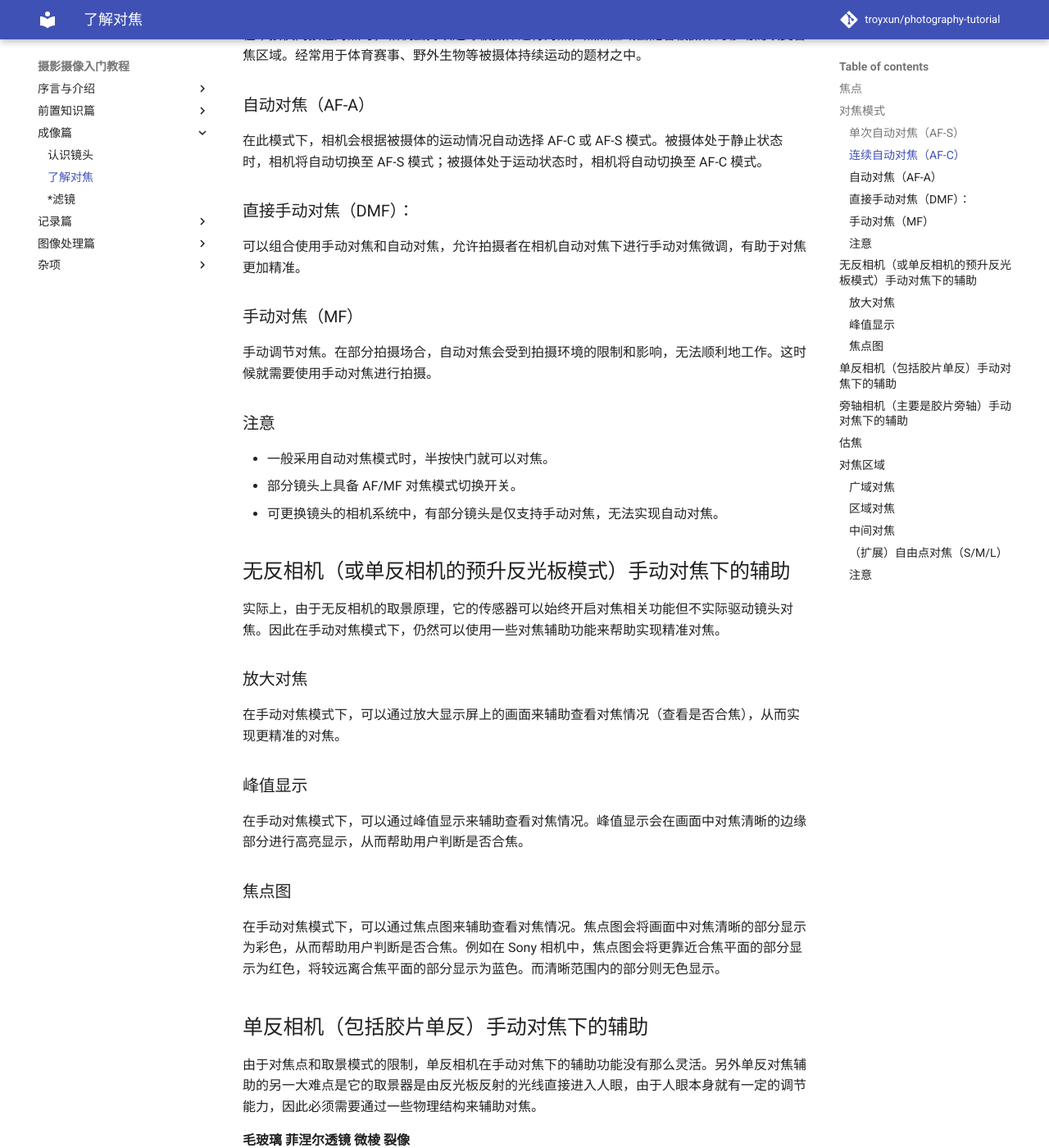
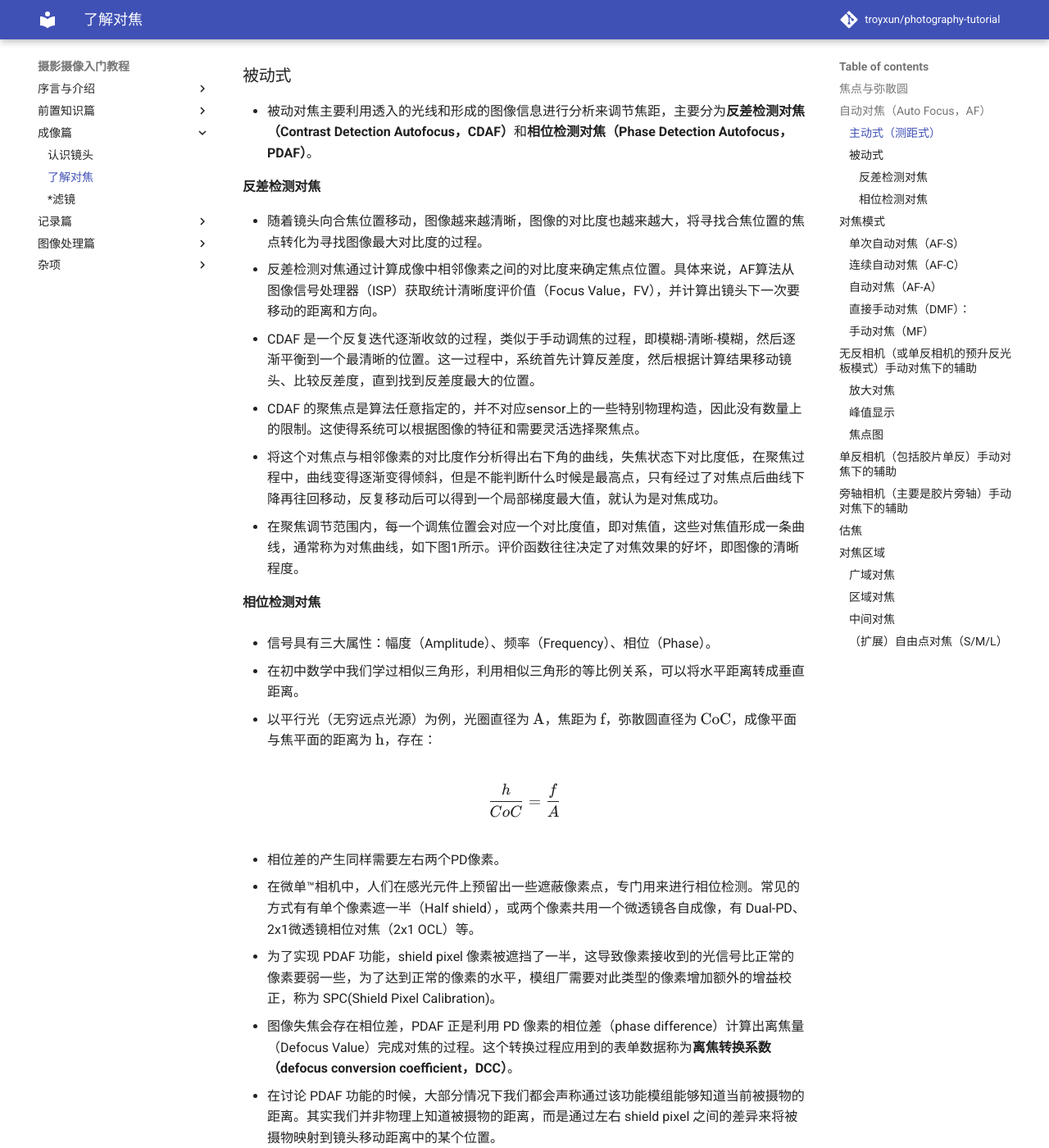
Before and after one commit to troyxun/photography-tutorial, an MkDocs documentation site: the page built from docs/focus.md, in a window 1280 px wide and 1400 px high, scrolled down 860 px. Shown: the whole window at 82% size. Built offline with MkDocs 1.6.1 and Material for MkDocs 9.7.7, drawn with Linux system fonts in a browser that asks for light colours; comment, search, counter and statistics services are not loaded; some of the changed text lies outside the part shown.

Commit message:
Update focus.md

```diff
--- a/docs/focus.md
+++ b/docs/focus.md
@@ -1,6 +1,10 @@
 # 对焦（Focus）
-## 焦点
-- 在「[认识镜头](lens.md)」中我们提到了镜头的光学结构。当平行光线射入凸透镜时，理想镜头将所有的光线聚集在一点，这个点，就叫做焦点，焦点和镜片光学中心的距离叫做焦距。过焦点后光线继续以锥状发散开来。
+## 焦点与弥散圆
+
+- 在「[认识镜头](lens.md)」中我们提到了镜头的光学结构、焦点。
+
+- 当与光轴平行的光线射入凸透镜并过焦点后，光线继续以锥状发散开来。在焦点前后，光线开始聚集和扩散，点的影象变成模糊的，形成一个扩大的圆，这个圆就叫做**弥散圆（circle of confusion）**。如果弥散圆的直径小于人眼的分辨能力，像在一定范围内产生的模糊是不能辨认的。这个不能辨认的弥散圆叫做**容许弥散圆(permissible circle of confusion)**。
+
 - 凸透镜的成像规律为：
 
 $$
@@ -10,6 +14,53 @@
 其中：$u$ 为物距，$v$ 为像距，$f$ 为焦距。
 
 - 理想情况下，对焦的过程使得特定平面上的点光源，在经过镜头合焦后，在焦平面上被完美还原成一个点，即「绝对清晰」。
+
+## 自动对焦（Auto Focus，AF）
+- 对于机器来说，准确快速地进行对焦是一件困难的事情。早期的成像系统中，主要采取手动对焦的方式，产生了下文阐述的「手动对焦下的辅助」，他们主要是根据人眼主观判断手动进行反复调节。
+- 自动对焦则将手动对焦的过程自动化，即自动进行相机镜头的镜组移动，使在传感器上成清晰的像。
+
+### 主动式（测距式）
+
+### 被动式
+
+- 被动对焦主要利用透入的光线和形成的图像信息进行分析来调节焦距，主要分为**反差检测对焦（Contrast Detection Autofocus，CDAF）**和**相位检测对焦（Phase Detection Autofocus，PDAF）**。
+
+#### 反差检测对焦
+
+- 随着镜头向合焦位置移动，图像越来越清晰，图像的对比度也越来越大，将寻找合焦位置的焦点转化为寻找图像最大对比度的过程。
+- 反差检测对焦通过计算成像中相邻像素之间的对比度来确定焦点位置。具体来说，AF算法从图像信号处理器（ISP）获取统计清晰度评价值（Focus Value，FV），并计算出镜头下一次要移动的距离和方向。
+- CDAF 是一个反复迭代逐渐收敛的过程，类似于手动调焦的过程，即模糊-清晰-模糊，然后逐渐平衡到一个最清晰的位置。这一过程中，系统首先计算反差度，然后根据计算结果移动镜头、比较反差度，直到找到反差度最大的位置。
+- CDAF 的聚焦点是算法任意指定的，并不对应sensor上的一些特别物理构造，因此没有数量上的限制。这使得系统可以根据图像的特征和需要灵活选择聚焦点。
+- 将这个对焦点与相邻像素的对比度作分析得出右下角的曲线，失焦状态下对比度低，在聚焦过程中，曲线变得逐渐变得倾斜，但是不能判断什么时候是最高点，只有经过了对焦点后曲线下降再往回移动，反复移动后可以得到一个局部梯度最大值，就认为是对焦成功。
+- 在聚焦调节范围内，每一个调焦位置会对应一个对比度值，即对焦值，这些对焦值形成一条曲线，通常称为对焦曲线，如下图1所示。评价函数往往决定了对焦效果的好坏，即图像的清晰程度。
+
+#### 相位检测对焦
+
+- 信号具有三大属性：幅度（Amplitude）、频率（Frequency）、相位（Phase）。
+
+- 在初中数学中我们学过相似三角形，利用相似三角形的等比例关系，可以将水平距离转成垂直距离。
+
+- 以平行光（无穷远点光源）为例，光圈直径为 $\text{A}$，焦距为 $\text{f}$，弥散圆直径为 $\text{CoC}$，成像平面与焦平面的距离为 $\text{h}$，存在：
+
+$$
+\frac{h}{CoC} = \frac{f}{A}
+$$
+
+- 相位差的产生同样需要左右两个PD像素。
+
+- 在微单™相机中，人们在感光元件上预留出一些遮蔽像素点，专门用来进行相位检测。常见的方式有有单个像素遮一半（Half shield），或两个像素共用一个微透镜各自成像，有 Dual-PD、2x1微透镜相位对焦（2x1 OCL）等。
+
+- 为了实现 PDAF 功能，shield pixel 像素被遮挡了一半，这导致像素接收到的光信号比正常的像素要弱一些，为了达到正常的像素的水平，模组厂需要对此类型的像素增加额外的增益校正，称为 SPC(Shield Pixel Calibration)。
+
+- 图像失焦会存在相位差，PDAF 正是利用 PD 像素的相位差（phase difference）计算出离焦量（Defocus Value）完成对焦的过程。这个转换过程应用到的表单数据称为**离焦转换系数（defocus conversion coefficient，DCC）**。
+
+- 在讨论 PDAF 功能的时候，大部分情况下我们都会声称通过该功能模组能够知道当前被摄物的距离。其实我们并非物理上知道被摄物的距离，而是通过左右 shield pixel 之间的差异来将被摄物映射到镜头移动距离中的某个位置。
+
+!!! Note
+    在传统的单镜头反光式相机中，存在独立的对焦传感器。在反光板的背面存在一个副反光板，副反光板会把从镜头入射的部分光线送到对焦传感器上，进行焦点的确定。
+
+
+
 
 ## 对焦模式
 一般常见的对焦模式有手动对焦（MF）和自动对焦（AF-S、AF-C、AF-A）。
@@ -29,10 +80,10 @@
 ### 手动对焦（MF）
 手动调节对焦。在部分拍摄场合，自动对焦会受到拍摄环境的限制和影响，无法顺利地工作。这时候就需要使用手动对焦进行拍摄。
 
-### 注意
-- 一般采用自动对焦模式时，半按快门就可以对焦。
-- 部分镜头上具备 AF/MF 对焦模式切换开关。
-- 可更换镜头的相机系统中，有部分镜头是仅支持手动对焦，无法实现自动对焦。
+!!! 注意
+    - 一般采用自动对焦模式时，半按快门就可以对焦。
+    - 部分镜头上具备 AF/MF 对焦模式切换开关。
+    - 可更换镜头的相机系统中，有部分镜头是仅支持手动对焦，无法实现自动对焦。
 
 ## 无反相机（或单反相机的预升反光板模式）手动对焦下的辅助
 
@@ -87,6 +138,16 @@
 ### （扩展）自由点对焦（S/M/L）
 可以将对焦框移动到画面上的所需位置并对窄小区域中的非常小的被摄体对焦。
 
-### 注意
-- 当一次性完全按下快门按钮时，对焦区域可能不点亮。
-- 不同机型对「对焦区域」的注意事项或限制条件说明，请参见产品的帮助指南/产品说明书。
+!!! 注意
+    - 当一次性完全按下快门按钮时，对焦区域可能不点亮。
+    - 不同机型对「对焦区域」的注意事项或限制条件说明，请参见产品的帮助指南/产品说明书。
+
+[^1]: Lee S Y, Kumar Y, Cho J M, et al. Enhanced autofocus algorithm using robust focus measure and fuzzy reasoning[J]. IEEE Transactions on Circuits and Systems for Video Technology, 2008, 18(9): 1237-1246.
+
+[^2]: Ho C J, Chan C C, Chen H H. AF-Net: A convolutional neural network approach to phase detection autofocus[J]. IEEE Transactions on Image Processing, 2020, 29: 6386-6395.
+
+[^3]: Zhang Y, Liu L, Gong W, et al. Autofocus system and evaluation methodologies: a literature review[J]. Sens. Mater., 2018, 30(5): 1165-1174.
+
+[^4]: Xu X, Wang Y, Tang J, et al. Robust automatic focus algorithm for low contrast images using a new contrast measure[J]. Sensors, 2011, 11(9): 8281-8294.
+
+[^5]: Krotkov E. Focusing[J]. International Journal of Computer Vision, 1988, 1(3): 223-237.
```
